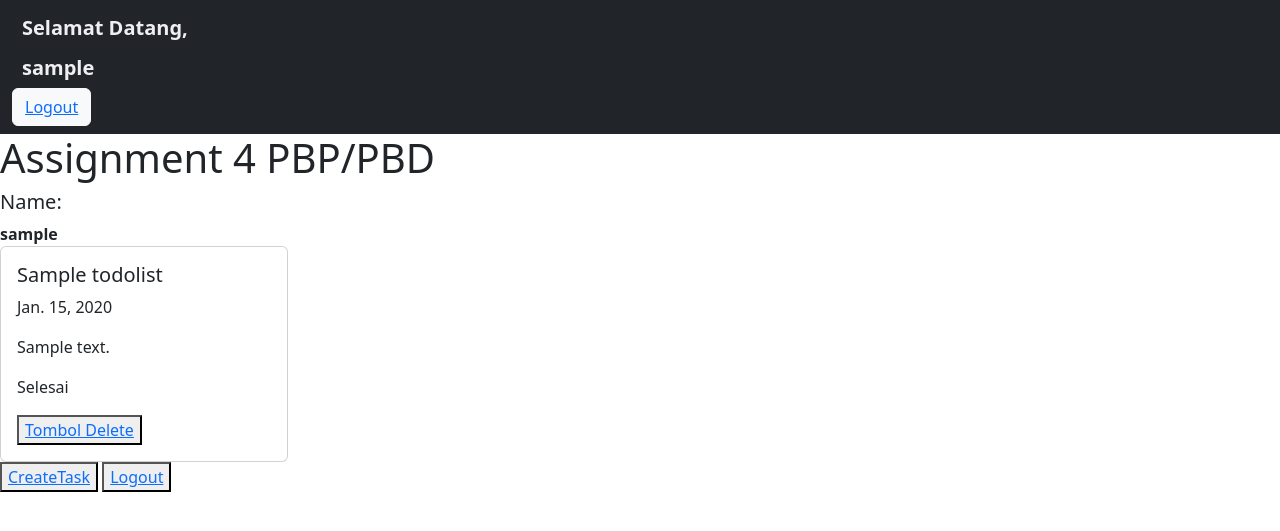
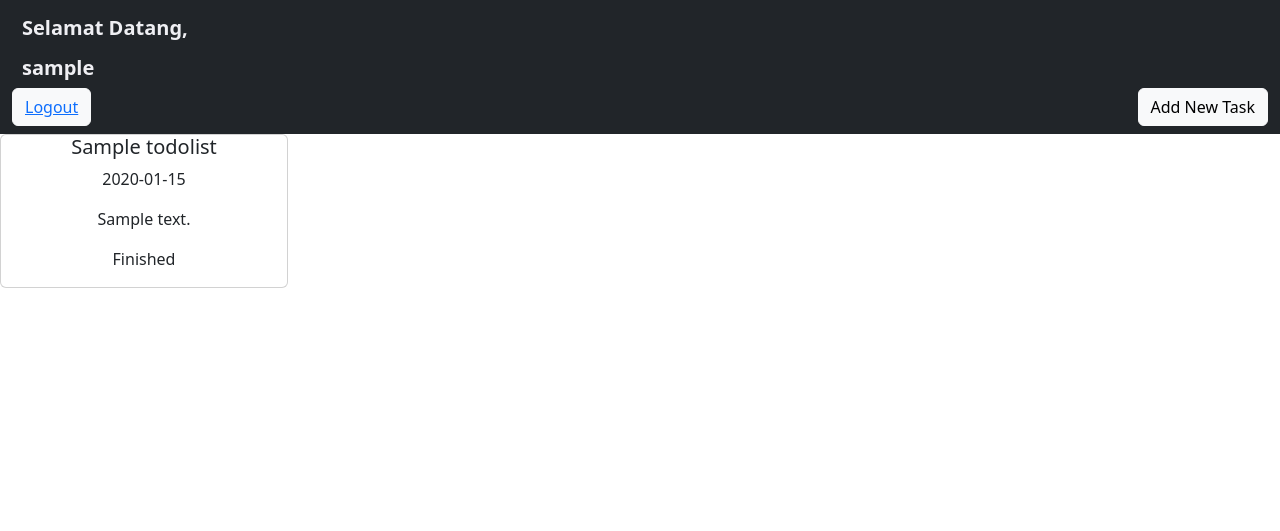
Before and after one commit to alifismady/assignment2, a Django app: page /todolist/ in a window 1280 px wide. Shown: the top 531 px of the page. Run offline with Django 4.2, Linux system fonts and the light colour scheme; a user stored in the database is signed in; tables that the repository leaves empty hold one stand-in row (values such as "Sample post").

Commit message:
pengerjaan tugas 6

```diff
--- a/templates/base.html
+++ b/templates/base.html
@@ -6,7 +6,10 @@
   <meta charset="UTF-8">
   <meta name="viewport" content="width=device-width, initial-scale=1.0">
   <link href="https://cdn.jsdelivr.net/npm/bootstrap@5.2.1/dist/css/bootstrap.min.css" rel="stylesheet" integrity="sha384-iYQeCzEYFbKjA/T2uDLTpkwGzCiq6soy8tYaI1GyVh/UjpbCx/TYkiZhlZB6+fzT" crossorigin="anonymous">
+
+  <script src="https://ajax.googleapis.com/ajax/libs/jquery/3.6.0/jquery.min.js"></script>
   <link rel="stylesheet" href="{% static 'css/style.css' %}">
+
   {% block meta %}
   {% endblock meta %}
 </head>
--- a/todolist/templates/todolist.html
+++ b/todolist/templates/todolist.html
@@ -1,35 +1,119 @@
 {% extends 'base.html' %}
 
 {% block content %}
+
+<link href="https://cdn.jsdelivr.net/npm/bootstrap@5.2.2/dist/css/bootstrap.min.css" rel="stylesheet" integrity="sha384-Zenh87qX5JnK2Jl0vWa8Ck2rdkQ2Bzep5IDxbcnCeuOxjzrPF/et3URy9Bv1WTRi" crossorigin="anonymous">
+<script src="https://ajax.googleapis.com/ajax/libs/jquery/3.6.0/jquery.min.js"></script>
+
+<title>To Do List</title>
+
 <nav class="navbar bg-dark">
-    <div class="container-fluid">
-        <b class="navbar-brand" style = "color:#efeff3; margin-left: 10px; margin-right: 1100px; text-align: center;">Selamat Datang, </b>
-        <b class="navbar-brand" style = "color:#efeff3; margin-left: 10px; margin-right: 1100px; text-align: center;">{{user}} </b>
-        <button type="button" class="btn btn-light" style="color: #efeff3;"><a href="{% url 'todolist:logout' %}">Logout</a></button>
-    </div>
+  <div class="container-fluid">
+      <b class="navbar-brand" style = "color:#efeff3; margin-left: 10px; margin-right: 1100px; text-align: center;">Selamat Datang, </b>
+      <b class="navbar-brand" style = "color:#efeff3; margin-left: 10px; margin-right: 1100px; text-align: center;">{{user}} </b>
+      <button type="button" class="btn btn-light" style="color: #efeff3;"><a href="{% url 'todolist:logout' %}">Logout</a></button>
+      <button type="button" class="btn btn-light" data-bs-toggle="modal" data-bs-target="#modalCreate">Add New Task</button>
+  </div>
 </nav>
-<h1>Assignment 4 PBP/PBD</h1>
 
-<h5>Name: </h5>
-<b>{{user.username}}</b>
+<div id="taskCard" class="flex justify-center">
+</div>
 
-{% for item in list_item %}
-<div class="card" style="width: 18rem;">
-    <div class="card-body">
-      <h5 class="card-title">{{item.title}}</h5>
-      <p class="card-text">{{item.date}}</p>
-      <p class="card-text">{{item.description}}</p>
-      {% if item.is_finished == True %}
-        <p class="card-text">Selesai</p>
-    {% else %}
-        <p class="card-text">Belum Selesai</p>
-    {% endif %}
-    <button><a href="{% url 'todolist:delete_task' item.id %}">Tombol Delete</a></button>
+<div class="modal" id="modalCreate" tabindex="-1" role="dialog">
+  <div class="modal-dialog" role="document">
+    <div class="modal-content">
+      <div class="modal-header">
+        <h5 class="modal-title">Create Task</h5>
+        <button type="button" class="close" data-dismiss="modal" aria-label="Close">
+          <span aria-hidden="true">&times;</span>
+        </button>
+      </div>
+      <div class="modal-body">
+        <div class="">
+          <form method="POST" id="post-form">
+            {% csrf_token %}
+            <table>
+              <tr>
+                <td>Todo:</td>
+                <td><input type="text" name="todo" placeholder="new todo" class="form-control" id="taskname"</td>
+              </tr>
+              <tr>
+                <td>Description:</td>
+                <td><input type="text" name="description" placeholder="Description" class="form-control" id="taskdesc"</td>
+              </tr>
+            </table>
+            <input type="submit" name="submit" value="Create">
+          </form>
+        </div>
+      </div>
+      <div class="modal-footer">
+        <button type="button" class="btn btn-secondary" data-dismiss="modal">Close</button>
+      </div>
     </div>
   </div>
-{% endfor %}
+</div>
+
+<script>
+
+  $(document).ready(function(){
+    loadJson();
+  })
 
 
-<button><a href="{% url 'todolist:create_task' %}">CreateTask</a></button>
-<button><a href="{% url 'todolist:logout' %}">Logout</a></button>
+  function loadJson(){
+    let isi= "";
+    $.ajax({
+    type: "GET",
+    url: "{% url 'todolist:show_todolist_json' %}",
+    dataType: "json",
+    contentType: "application/json; charset= UTF-8",
+    success: function (response) {
+
+       //alert("Successfully Inserted");
+       //alert(JSON.stringify(response));
+       for(let i of response){
+        let status = i.fields.is_finished ? "Finished" : "Not Finished";
+        isi += `
+        <div class="row">
+          <div class="col-sm-6">
+            <div id="${i.pk}">
+              <div class="card text-center" style="width: 18rem;">
+                <h5 class="card-title">${i.fields.title}</h5>
+                <p>${i.fields.date}</p>
+                <p>${i.fields.description}</p>
+                <p>${status}</p>
+              </div>
+            </div>
+          </div>
+        </div>
+        `;
+        $("#taskCard").html(isi);
+       }
+    },
+    error: function (error) {
+        console.log(error);
+        alert("Error!!");
+    }
+});
+  }
+
+  $(document).on('submit', '#post-form', function(e){
+    $.ajax({
+        type:'POST',
+        url:'{% url "todolist:create_for_modal" %}',
+        data:{
+            title:$('#taskname').val(),
+            description:$('#taskdesc').val(),
+            csrfmiddlewaretoken:$('input[name=csrfmiddlewaretoken]').val(),
+        },
+        dataType: "json",
+        success:function(){
+            loadJson();
+        },
+    });
+  });
+
+</script>
+
+<script src="https://cdn.jsdelivr.net/npm/bootstrap@5.2.2/dist/js/bootstrap.bundle.min.js" integrity="sha384-OERcA2EqjJCMA+/3y+gxIOqMEjwtxJY7qPCqsdltbNJuaOe923+mo//f6V8Qbsw3" crossorigin="anonymous"></script>
 {% endblock content %}
--- a/todolist/urls.py
+++ b/todolist/urls.py
@@ -1,6 +1,6 @@
 from django.urls import path
 from todolist.views import show_todolist
-from todolist.views import register, login_user, logout_user, create_task, finished_task, delete_task
+from todolist.views import register, login_user, logout_user, create_task, finished_task, delete_task, show_todolist_json, create_for_modal
 
 
 app_name = 'todolist'
@@ -12,5 +12,7 @@ urlpatterns = [
     path('logout/', logout_user, name='logout'),
     path('create_task/', create_task, name='create_task'),
     path('finished_task/<int:task_selected>',finished_task,name='finished_task'),
-    path('delete/<int:id>', delete_task, name='delete_task')
+    path('delete/<int:id>', delete_task, name='delete_task'),
+    path('json/', show_todolist_json, name='show_todolist_json'),
+    path('add/', create_for_modal, name='create_for_modal')
 ]
--- a/todolist/views.py
+++ b/todolist/views.py
@@ -1,6 +1,7 @@
 from urllib import response
 from django.shortcuts import render
 from django.shortcuts import redirect
+from django.core import serializers
 from django.contrib.auth.forms import UserCreationForm
 from django.contrib import messages
 from django.contrib.auth import authenticate, login
@@ -10,6 +11,7 @@ from django.urls import reverse
 from http.client import HTTPResponse
 import datetime
 from django.contrib.auth.decorators import login_required
+from django.http import JsonResponse
 
 from todolist.models import ToDoList
 
@@ -21,6 +23,24 @@ def show_todolist(request):
         'list_item': data_todolist_items,
     }
     return render(request, "todolist.html",context)
+
+@login_required(login_url='/todolist/login/')
+def show_todolist_json(request):
+    data_todolist_items = ToDoList.objects.filter(user=request.user)
+    return HttpResponse(serializers.serialize("json",data_todolist_items), content_type="application/json")
+
+def create_for_modal(request):
+    if request.method == 'POST':
+        new = ToDoList.objects.create(user=request.user, date=datetime.datetime.now(),title=request.POST.get('title'),description=request.POST.get('description'),is_finished=False)
+
+        task = {
+            'title': new.title,
+            'desc' : new.description,
+            'date' : new.date,
+        }
+
+        return JsonResponse(task)
+
 
 def register(request):
     form = UserCreationForm()
@@ -64,9 +84,9 @@ def finished_task(request,task_selected):
     status = ToDoList.objects.get(id=task_selected)
 
     if status.is_finished == False:
-        status.is_finished == True
+        status.is_finished = True
     else:
-        status.is_finished == False
+        status.is_finished = False
 
     status.save()
     return HttpResponseRedirect(reverse('todolist:show_todolist'))
```
Also changed, not shown: README-TWO.md (added).
